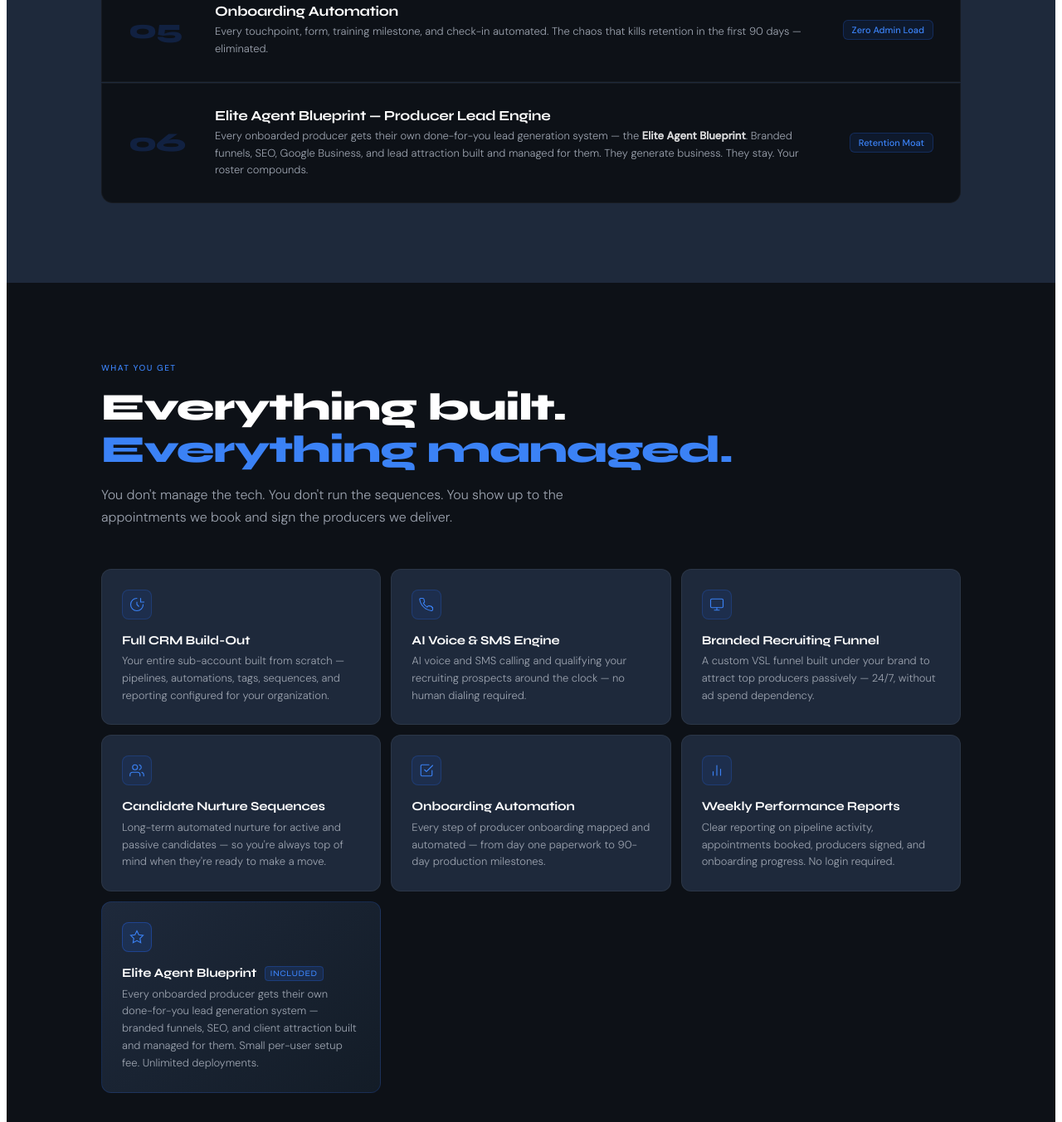
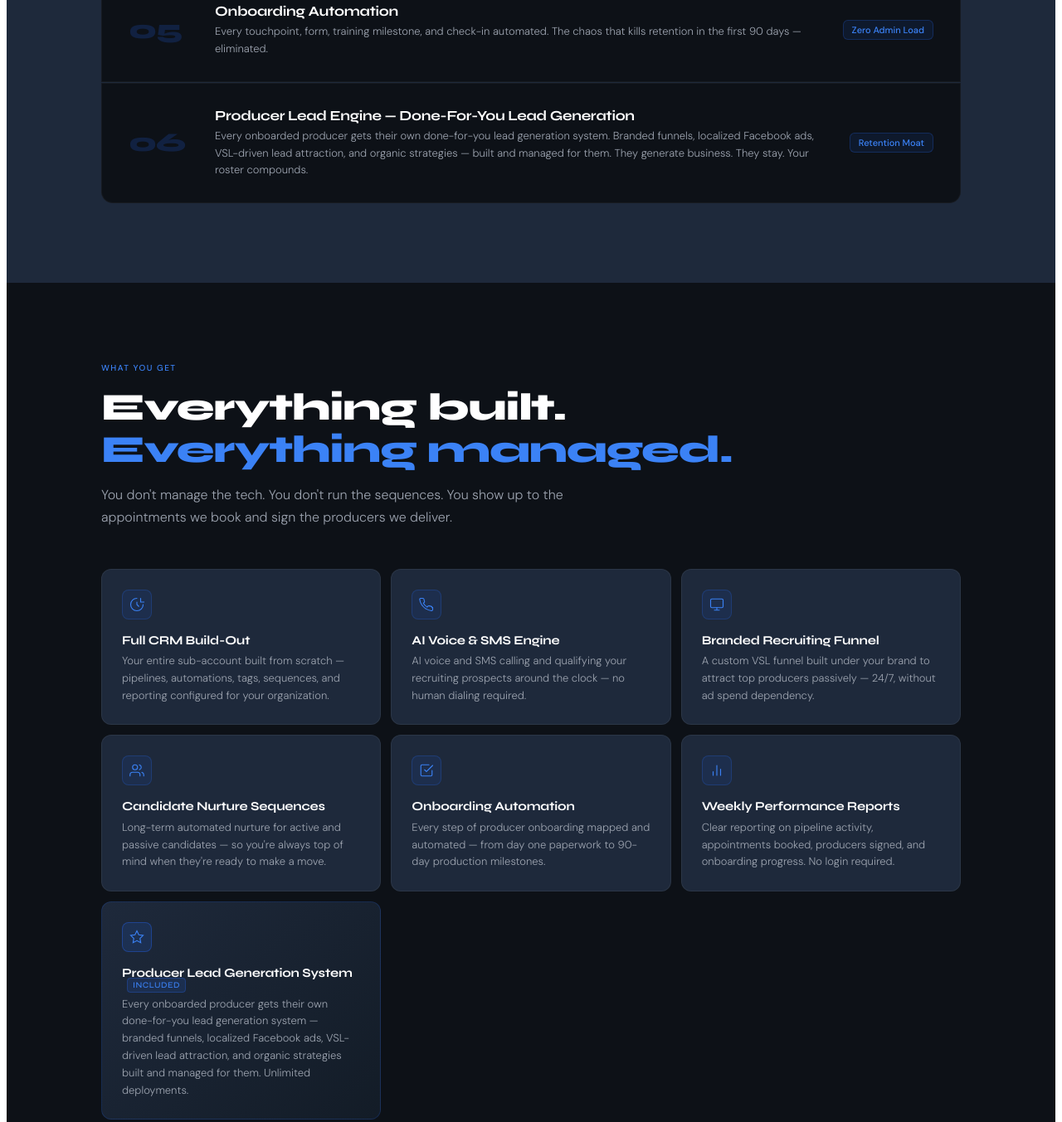
Before and after one commit to layerengine-ai/layerengine-ai.github.io, a plain HTML site: page index.html in a window 1280 px wide. Shown: the part 2740-4093 px from the top of the page at 83% size. Drawn offline with Linux system fonts and the light colour scheme.

Commit message:
Remove white-label/tool references, rename Elite Agent Blueprint to Producer Lead Generation System

```diff
--- a/index.html
+++ b/index.html
@@ -1284,8 +1284,8 @@ function leCloseNav() {
       <div class="le-layer">
         <div class="le-layer-num">06</div>
         <div>
-          <div class="le-layer-title">Elite Agent Blueprint — Producer Lead Engine</div>
-          <div class="le-layer-desc">Every onboarded producer gets their own done-for-you lead generation system — the <strong style="color:rgba(255,255,255,0.85)">Elite Agent Blueprint</strong>. Branded funnels, SEO, Google Business, and lead attraction built and managed for them. They generate business. They stay. Your roster compounds.</div>
+          <div class="le-layer-title">Producer Lead Engine — Done-For-You Lead Generation</div>
+          <div class="le-layer-desc">Every onboarded producer gets their own done-for-you lead generation system. Branded funnels, localized Facebook ads, VSL-driven lead attraction, and organic strategies — built and managed for them. They generate business. They stay. Your roster compounds.</div>
         </div>
         <div class="le-layer-badge">Retention Moat</div>
       </div>
@@ -1347,8 +1347,8 @@ function leCloseNav() {
         <div class="le-deliverable-icon" style="background:rgba(37,99,235,0.15);border-color:rgba(37,99,235,0.4);">
           <svg width="18" height="18" viewBox="0 0 24 24" fill="none" stroke="#3B82F6" stroke-width="1.5" stroke-linecap="round"><path d="M12 2l3.09 6.26L22 9.27l-5 4.87 1.18 6.88L12 17.77l-6.18 3.25L7 14.14 2 9.27l6.91-1.01L12 2z"/></svg>
         </div>
-        <div class="le-deliverable-title">Elite Agent Blueprint <span style="font-size:10px;background:rgba(37,99,235,0.15);border:1px solid rgba(37,99,235,0.3);border-radius:4px;padding:2px 6px;color:#3B82F6;font-weight:500;letter-spacing:0.05em;vertical-align:middle;margin-left:6px;">INCLUDED</span></div>
-        <div class="le-deliverable-desc">Every onboarded producer gets their own done-for-you lead generation system — branded funnels, SEO, and client attraction built and managed for them. Small per-user setup fee. Unlimited deployments.</div>
+        <div class="le-deliverable-title">Producer Lead Generation System <span style="font-size:10px;background:rgba(37,99,235,0.15);border:1px solid rgba(37,99,235,0.3);border-radius:4px;padding:2px 6px;color:#3B82F6;font-weight:500;letter-spacing:0.05em;vertical-align:middle;margin-left:6px;">INCLUDED</span></div>
+        <div class="le-deliverable-desc">Every onboarded producer gets their own done-for-you lead generation system — branded funnels, localized Facebook ads, VSL-driven lead attraction, and organic strategies built and managed for them. Unlimited deployments.</div>
       </div>
     </div>
   </div>
@@ -1404,7 +1404,7 @@ function leCloseNav() {
             <div class="le-check"><svg width="10" height="10" viewBox="0 0 12 12" fill="none"><path d="M2 6l3 3 5-5" stroke="#10B981" stroke-width="1.5" stroke-linecap="round" stroke-linejoin="round"/></svg></div>
             <div class="le-pricing-feature-text"><strong>Zero revenue share</strong> &mdash; we never touch your transaction income</div>
           </div>
-          <div style="margin-top:1.5rem; padding-top:1.5rem; border-top:1px solid rgba(255,255,255,0.07); font-size:12px; color:#6B7280;">Client responsible for: texting/AI usage costs (competitive per-message rates via Teli.ai) + A2P registration (~$100&ndash;$200 one-time)</div>
+          <div style="margin-top:1.5rem; padding-top:1.5rem; border-top:1px solid rgba(255,255,255,0.07); font-size:12px; color:#6B7280;">Client responsible for: texting/AI usage costs (competitive per-message rates) + A2P registration (~$100&ndash;$200 one-time)</div>
           <a href="https://calendly.com/adam-layerengine/30min" class="le-pricing-cta" style="margin-top:1.5rem;" target="_blank">Book a Strategy Call &rarr;</a>
           <div class="le-pricing-note">Month-to-month. Cancel anytime.</div>
         </div>
@@ -1436,7 +1436,7 @@ function leCloseNav() {
           </div>
           <div class="le-pricing-feature">
             <div class="le-check"><svg width="10" height="10" viewBox="0 0 12 12" fill="none"><path d="M2 6l3 3 5-5" stroke="#10B981" stroke-width="1.5" stroke-linecap="round" stroke-linejoin="round"/></svg></div>
-            <div class="le-pricing-feature-text"><strong>Elite Agent Blueprint &mdash; unlimited deployments</strong> &mdash; every producer gets their own done-for-you lead generation system</div>
+            <div class="le-pricing-feature-text"><strong>Producer Lead Generation System &mdash; unlimited deployments</strong> &mdash; every producer gets their own done-for-you lead generation and client attraction system</div>
           </div>
           <div class="le-pricing-feature">
             <div class="le-check"><svg width="10" height="10" viewBox="0 0 12 12" fill="none"><path d="M2 6l3 3 5-5" stroke="#10B981" stroke-width="1.5" stroke-linecap="round" stroke-linejoin="round"/></svg></div>
@@ -1450,7 +1450,7 @@ function leCloseNav() {
             <div class="le-check"><svg width="10" height="10" viewBox="0 0 12 12" fill="none"><path d="M2 6l3 3 5-5" stroke="#10B981" stroke-width="1.5" stroke-linecap="round" stroke-linejoin="round"/></svg></div>
             <div class="le-pricing-feature-text"><strong>Dedicated growth partner</strong> &mdash; we're invested in your results, not just your setup</div>
           </div>
-          <div style="margin-top:1.5rem; padding-top:1.5rem; border-top:1px solid rgba(255,255,255,0.07); font-size:12px; color:#6B7280;">Client responsible for: texting/AI usage costs (competitive per-message rates via Teli.ai) + A2P registration (~$100&ndash;$200 one-time)</div>
+          <div style="margin-top:1.5rem; padding-top:1.5rem; border-top:1px solid rgba(255,255,255,0.07); font-size:12px; color:#6B7280;">Client responsible for: texting/AI usage costs (competitive per-message rates) + A2P registration (~$100&ndash;$200 one-time)</div>
           <a href="https://calendly.com/adam-layerengine/30min" class="le-pricing-cta" style="margin-top:1.5rem;" target="_blank">Book a Strategy Call &rarr;</a>
           <div class="le-pricing-note">Month-to-month. Cancel anytime. Results or we'll make it right.</div>
         </div>
@@ -1494,7 +1494,7 @@ function leCloseNav() {
         <div class="le-section-eyebrow">Who's Behind This</div>
         <h2 class="le-section-h2">Built by someone<br>who lived <span>both sides.</span></h2>
         <p class="le-section-sub" style="margin-top:1rem;">LayerEngine.ai was built by <strong style="color:rgba(255,255,255,0.9)">Adam Wilson</strong> — a former top-producing team leader and agent who got tired of watching growth leaders struggle with problems that had solvable, automatable answers.</p>
-        <p class="le-section-sub" style="margin-top:1rem;">We build and manage a 6-layer automated pipeline — from AI-powered outbound recruiting and inbound funnels, through candidate nurture, appointment setting, and onboarding — so branch managers and team leaders get a predictable flow of recruited, onboarded, producing professionals without managing the technology themselves. But we don't stop at the hire. Once producers are onboarded, we deploy the <strong style="color:rgba(255,255,255,0.9)">Elite Agent Blueprint</strong> — a fully built, done-for-you lead generation and attraction system — giving each agent or team owner their own branded funnel to generate and attract clients. It's how we turn a new recruit into a producing, retained professional.</p>
+        <p class="le-section-sub" style="margin-top:1rem;">We build and manage a 6-layer automated pipeline — from AI-powered outbound recruiting and inbound funnels, through candidate nurture, appointment setting, and onboarding — so branch managers and team leaders get a predictable flow of recruited, onboarded, producing professionals without managing the technology themselves. But we don't stop at the hire. Once producers are onboarded, we deploy a fully built, done-for-you lead generation and attraction system — giving each agent or team owner their own branded funnel, localized Facebook ads, and VSL-driven lead pipeline to generate and attract clients. It's how we turn a new recruit into a producing, retained professional.</p>
 
       </div>
       <div style="display:flex;flex-direction:column;gap:1.5rem;">
```
